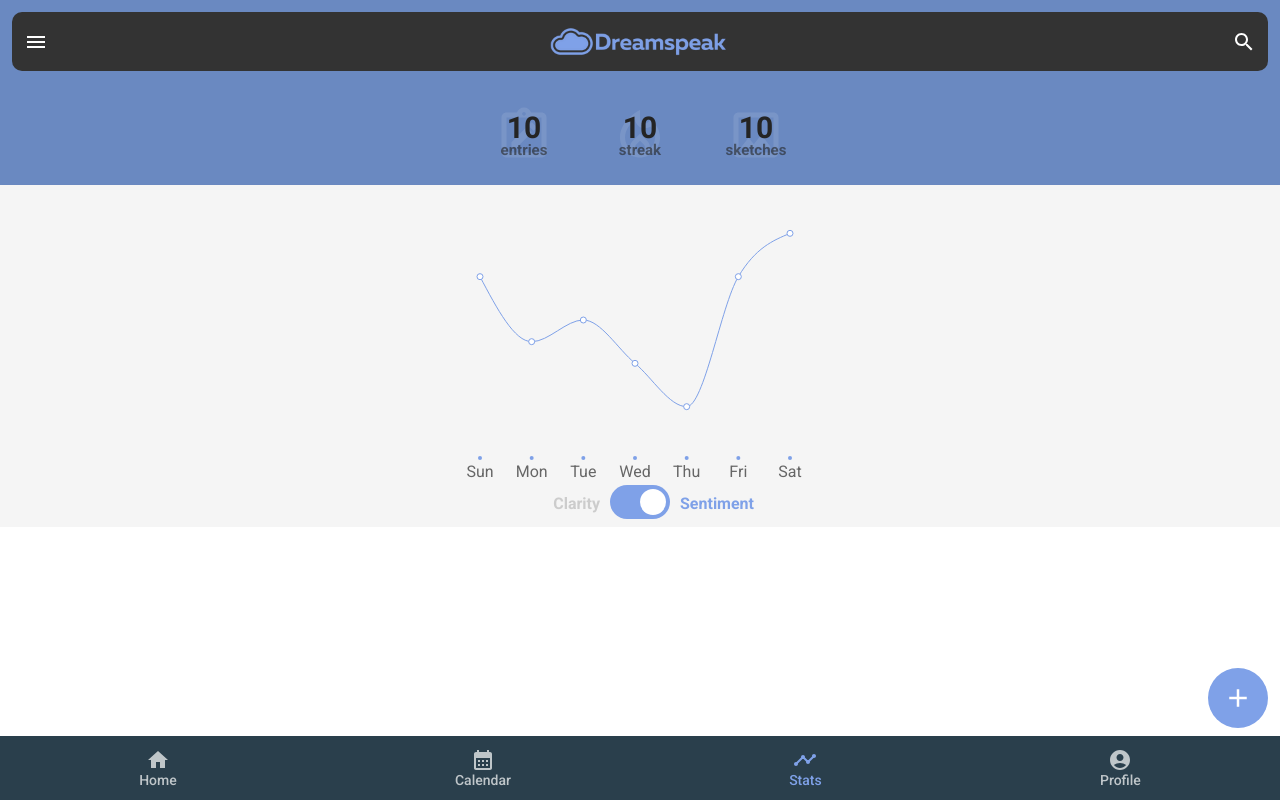
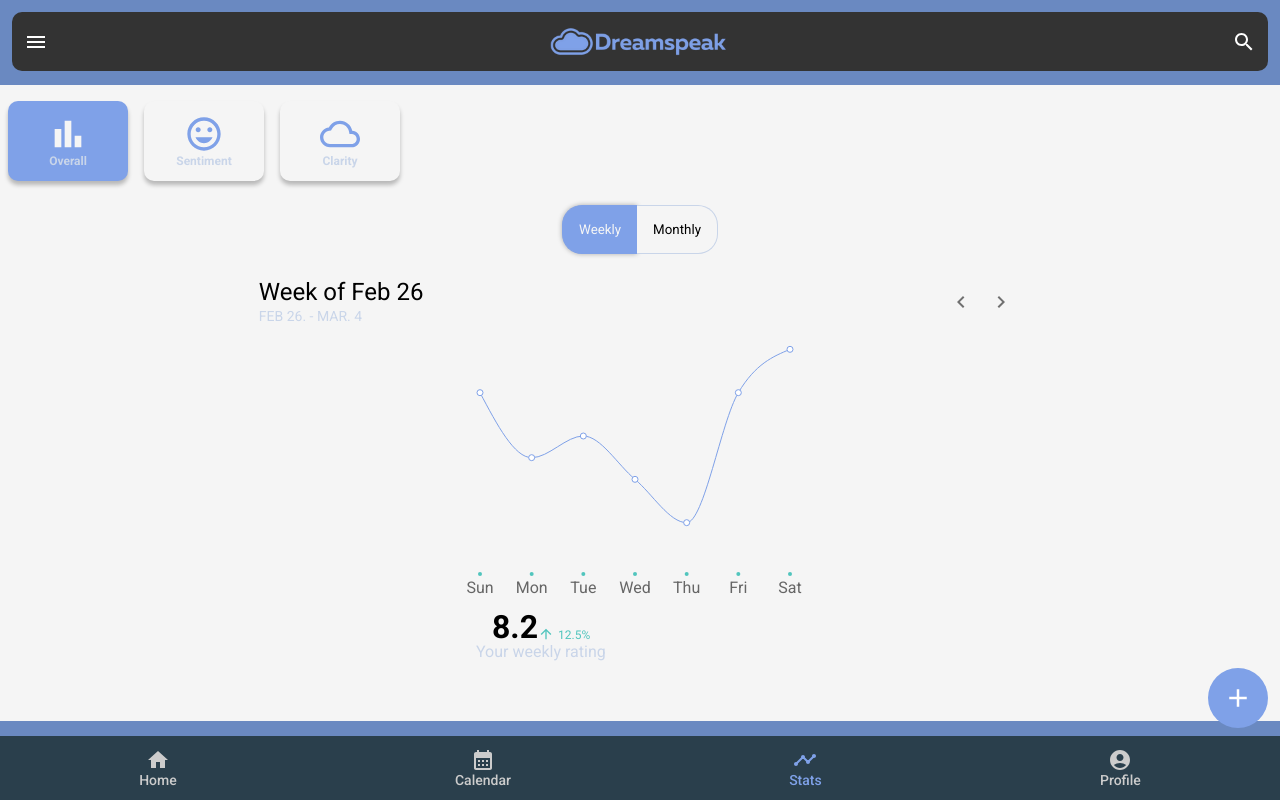
Before and after one commit to JacobLopez1/DreamSpeakApp, a React (Create React App) app: page /stats in a window 1280 px wide. Built offline with nearby package versions, Linux system fonts and the light colour scheme; the HTML template or start-up script is replaced by a standard one.

Commit message:
Stats Page Progress

```diff
--- a/src/components/CircularTick.jsx
+++ b/src/components/CircularTick.jsx
@@ -3,7 +3,7 @@ const CircularTick = (props) => {
 
   return (
     <g transform={`translate(${x},${y})`}>
-      <circle cx={0} cy={0} r={2} fill="#7FA1E8" />
+      <circle cx={0} cy={0} r={2} fill="#51c5bd" />
       <text x={0} y={3} dy={16} textAnchor="middle" fill="#666">{payload.value}</text>
     </g>
   );
--- a/src/components/GraphSection.css
+++ b/src/components/GraphSection.css
@@ -3,90 +3,135 @@
   flex-direction: column;
   align-items: center;
   justify-content: center;
+  background-color: #f5f5f5;
+}
+
+.graph_buttons {
+  display: flex;
+  align-items: center;
+  padding-top: 16px;
+  padding-bottom: 8px;
+  margin: 0 auto;
+  width: 100vw;
+}
+
+.graph_button {
+  display: flex;
+  flex-direction: column;
+  align-items: center;
+  justify-content: center;
+  width: 120px;
+  height: 80px;
+  margin: 0 8px;
+  background-color: #f5f5f5;
+  border-radius: 10px;
+  border: none;
+  color: #c9d5e9;
+  font-weight: bold;
+  font-size: 12px;
+  /* drop shadow on bottom */
+  box-shadow: 0px 4px 4px rgba(0, 0, 0, 0.25);
+}
+
+.active {
+  background-color: #7FA1E8;
+}
+
+.active > .MuiSvgIcon-root {
+  color: #f5f5f5 !important;
+}
+
+.graph_button > .MuiSvgIcon-root {
+  margin: 0 8px;
+  height: 40px;
+  width: 40px;
+  color: #7FA1E8;
+}
+
+.graph_week-selection {
+  display: flex;
+  flex-direction: row;
+  align-items: center;
+  justify-content: space-around;
   width: 100%;
   height: 100%;
+  margin-top: 8px;
+  margin-bottom: -24px;
   background-color: #f5f5f5;
-  /* Drop Shadow on top and bottom */
-    box-shadow: 0px 4px 4px rgba(0, 0, 0, 0.25);
+  z-index: 999;
 }
 
-.switch {
-  position: relative;
-  display: inline-block;
-  width: 60px;
-  height: 34px;
-  margin-bottom: 8px;
+.graph_week-title {
+  font-size: 24px;
 }
 
-.switch input {
-  opacity: 0;
-  width: 0;
-  height: 0;
+.graph_week-dates {
+  font-size: 14px;
+  color: #c9d5e9
 }
 
-.slider {
-  position: absolute;
-  cursor: pointer;
-  top: 0;
-  left: 0;
-  right: 0;
-  bottom: 0;
-  background-color: #7FA1E8;
-  -webkit-transition: 0.4s;
-  transition: 0.4s;
+.graph_time-selection {
+  margin-top: 16px;
+  margin-bottom: 16px;
+}
+.graph_time-button--left {
+  padding: 16px;
+  border-radius: 20px 0 0 20px;
+  background-color: #f5f5f5;
+  border: 1px solid #c9d5e9;
+  border-right: none;
 }
 
-.slider:before {
-  position: absolute;
-  content: "";
-  height: 26px;
-  width: 26px;
-  left: 4px;
-  bottom: 4px;
-  background-color: white;
-  -webkit-transition: 0.4s;
-  transition: 0.4s;
+.graph_time-button--right {
+  padding: 16px;
+  border-radius: 0 20px 20px 0;
+  background-color: #f5f5f5;
+  border: 1px solid #c9d5e9;
+  border-left: none;
 }
 
-input:checked + .slider + .switch-text--before {
-    color: #CCC;
+.graph_time-button--left.active {
+  background-color: #7FA1E8;
+  color: #f5f5f5;
+  border-color: #7FA1E8;
+  border-right: none;
+  box-shadow: 0px 0px 5px 0px rgba(0, 0, 0, 0.3);
 }
 
-input:checked + .slider + .switch-text--before + .switch-text--after {
-    color: #7FA1E8;
+.graph_time-button--right.active {
+  background-color: #7FA1E8;
+  color: #f5f5f5;
+  border-color: #7FA1E8;
+  border-left: none;
+  box-shadow: 0px 0px 5px 0px rgba(0, 0, 0, 0.3);
 }
 
-input:focus + .slider {
-  box-shadow: 0 0 1px #7FA1E8;
+.graph-section-score {
+  margin-top: 12px;
+  margin-bottom: 60px;
+  margin-left: 16px;
 }
 
-input:checked + .slider:before {
-  -webkit-transform: translateX(26px);
-  -ms-transform: translateX(26px);
-  transform: translateX(26px);
+.graph-section-score-title {
+  font-size: 32px;
+  font-weight: bold;
+  vertical-align: bottom;
+  line-height: 0.9;
+  margin-left: 16px;
 }
 
-/* Rounded sliders */
-.slider.round {
-  border-radius: 34px;
+.graph-section-score-percent {
+  color: #51c5bd;
+  vertical-align: bottom;
+  font-size: 12px;
+  margin-left: -4px;
 }
 
-.slider.round:before {
-  border-radius: 50%;
+.graph-section-score-percent > .MuiSvgIcon-root{
+  vertical-align: bottom;
+  height: 16px;
 }
 
-.switch-text--before {
-    position: absolute;
-    right: 70px;
-    top: 25%;
-    color: #7FA1E8;
-    font-weight: bold;
+.graph-section-score-message {
+  color: #c9d5e9;
 }
-
-.switch-text--after {
-    position: absolute;
-    left: 70px;
-    top: 25%;
-    color: #CCC;
-    font-weight: bold;
-}
--- a/src/components/GraphSection.jsx
+++ b/src/components/GraphSection.jsx
@@ -1,15 +1,14 @@
 import React, { useState } from "react";
-import {
-  LineChart,
-  Line,
-  XAxis,
-  YAxis,
-  CartesianGrid,
-  Tooltip,
-  Legend,
-} from "recharts";
+import { LineChart, Line, XAxis, Tooltip, Legend } from "recharts";
 import CircularTick from "./CircularTick";
 import "./GraphSection.css";
+import BarChartIcon from "@mui/icons-material/BarChart";
+import MoodIcon from "@mui/icons-material/Mood";
+import CloudOutlinedIcon from "@mui/icons-material/CloudOutlined";
+import KeyboardArrowLeftIcon from "@mui/icons-material/KeyboardArrowLeft";
+import KeyboardArrowRightIcon from "@mui/icons-material/KeyboardArrowRight";
+import IconButton from "@mui/material/IconButton";
+import ArrowUpwardIcon from '@mui/icons-material/ArrowUpward';
 
 const GraphSection = () => {
   const [data, setData] = useState([
@@ -31,6 +30,51 @@ const GraphSection = () => {
   const chartData = data.slice(-7); // only show last 6 data points
   return (
     <div className="graph-section">
+      <div className="graph_buttons">
+        <button
+          className="graph_button active"
+          onClick={() => handleDisplayChange("sentiment")}
+        >
+          <BarChartIcon />
+          Overall
+        </button>
+        <button
+          className="graph_button"
+          onClick={() => handleDisplayChange("sentiment")}
+        >
+          <MoodIcon />
+          Sentiment
+        </button>
+        <button
+          className="graph_button"
+          onClick={() => handleDisplayChange("sentiment")}
+        >
+          <CloudOutlinedIcon />
+          Clarity
+        </button>
+      </div>
+
+      <div className="graph_time-selection">
+        <button className="graph_time-button--left active">Weekly</button>
+        <button className="graph_time-button--right">Monthly</button>
+      </div>
+
+      <div className="graph_week-selection">
+        <div className="graph_week-of">
+          <span className="graph_week-title">Week of Feb 26</span>
+          <br />
+          <span className="graph_week-dates">FEB 26. - MAR. 4</span>
+        </div>
+        <div className="graph_week-buttons">
+          <IconButton>
+            <KeyboardArrowLeftIcon />
+          </IconButton>
+          <IconButton>
+            <KeyboardArrowRightIcon />
+          </IconButton>
+        </div>
+      </div>
+      <div className="linechart">
         <LineChart
           width={360}
           height={300}
@@ -51,22 +95,10 @@ const GraphSection = () => {
           <Tooltip />
           <Line type="monotone" dataKey={display} stroke="#7FA1E8" />
         </LineChart>
-
-      <div className="switch">
-        <label className="switch-label">
-          <input
-            type="checkbox"
-            onChange={() =>
-              handleDisplayChange(
-                display === "sentiment" ? "clarity" : "sentiment"
-              )
-            }
-            checked={display === "sentiment"}
-          />
-          <span className="slider round"></span>
-          <label className="switch-text--before">Clarity</label>
-          <span className="switch-text--after">Sentiment</span>
-        </label>
+        <div className="graph-section-score">
+          <span className="graph-section-score-title">8.2</span><span className="graph-section-score-percent"><ArrowUpwardIcon />12.5%</span><br />
+          <span className="graph-section-score-message">Your weekly rating</span>
+        </div>
       </div>
     </div>
   );
--- a/src/components/Navigation.css
+++ b/src/components/Navigation.css
@@ -14,11 +14,10 @@
     justify-content: center;
     align-items: center;
     text-decoration: none;
-    color: #fff;
+    color: #CCC;
     font-size: 14px;
     font-weight: 500;
     padding: 12px;
-    opacity: 70%;
 }
 
 .selected {
--- a/src/index.css
+++ b/src/index.css
@@ -11,7 +11,6 @@ html,
 body {
   min-width: 100%;
   min-height: 100%;
-  overflow-x: hidden;
 }
 
 /* Mobile Styles */
--- a/src/pages/Profile.css
+++ b/src/pages/Profile.css
@@ -0,0 +1,44 @@
+.badges {
+    width: 100%;
+    display: flex;
+    justify-content: center;
+}
+
+.badges > .badge {
+    margin: 0 8px;
+}
+
+.badge {
+    display: flex;
+    flex-direction: column;
+    justify-content: center;
+    align-items: center;
+    width: 100px;
+    height: 100px;
+    color: #CCC;
+    font-size: 20px;
+    font-weight: bold;
+    padding: 12px;
+}
+
+.badge > .MuiSvgIcon-root {
+    position: absolute;
+    height: 60px;
+    width: 60px;
+    opacity: 40%;
+}
+
+.badge-num {
+    font-size: 30px;
+    font-weight: bold;
+    color: #242424;
+    z-index: 999;
+    line-height: 1;
+}
+
+.badge-title {
+    font-size: 15px;
+    opacity: 60%;
+    line-height: 1;
+    color: #242424;
+}
--- a/src/pages/Profile.jsx
+++ b/src/pages/Profile.jsx
@@ -2,18 +2,22 @@ import React from 'react';
 import AddToJournalButton from '../components/AddToJournalButton';
 import Navigation from '../components/Navigation';
 import SearchBar from '../components/SearchBar';
-import building from '../assets/building.png';
+import './Profile.css'
+import NoteAltOutlinedIcon from '@mui/icons-material/NoteAltOutlined';
+import LocalFireDepartmentOutlinedIcon from '@mui/icons-material/LocalFireDepartmentOutlined';
+import ImageOutlinedIcon from '@mui/icons-material/ImageOutlined';
 
 const Profile = (active) => {
     return (
-        <div>
-            <div className="upper" style={{position: "fixed", height: "85px", zIndex: "999", backgroundColor: "transparent"}}>
+        <div class>
+            <div className="upper" style={{height: "85px", zIndex: "999", backgroundColor: "transparent", top: "0"}}>
                 <SearchBar />
             </div>
 
-            <div style={{position: "absolute", right: "20px", top: "20%"}}>
-                <img src={building} alt="building" style={{width: "300px", height: "250px"}}/>
-                <h1 style={{textAlign: "center"}}>Building...</h1>
+            <div className="badges">
+                <div className="badge"><NoteAltOutlinedIcon /><span className="badge-num">10</span><span className="badge-title">entries</span></div>
+                <div className="badge"><LocalFireDepartmentOutlinedIcon /><span className="badge-num">10</span><span className="badge-title">streak</span></div>
+                <div className="badge"><ImageOutlinedIcon /><span className="badge-num">10</span><span className="badge-title">sketches</span></div>
             </div>
 
             <Navigation selected={active}/>
--- a/src/pages/Stats.css
+++ b/src/pages/Stats.css
@@ -1,48 +1,7 @@
 .stats {
     background-color: #6A89C1;
+    max-width: 100vw;
+    max-height: 100vh;
+    height: 100vh;
+    overflow: auto;
 }
-
-.badges {
-    width: 100%;
-    display: flex;
-    justify-content: center;
-}
-
-.badges > .badge {
-    margin: 0 8px;
-}
-
-.badge {
-    display: flex;
-    flex-direction: column;
-    justify-content: center;
-    align-items: center;
-    width: 100px;
-    height: 100px;
-    color: #fff;
-    font-size: 20px;
-    font-weight: bold;
-    padding: 12px;
-}
-
-.badge > .MuiSvgIcon-root {
-    position: absolute;
-    height: 60px;
-    width: 60px;
-    opacity: 10%;
-}
-
-.badge-num {
-    font-size: 30px;
-    font-weight: bold;
-    color: #242424;
-    z-index: 999;
-    line-height: 1;
-}
-
-.badge-title {
-    font-size: 15px;
-    opacity: 60%;
-    line-height: 1;
-    color: #242424;
-}
--- a/src/pages/Stats.jsx
+++ b/src/pages/Stats.jsx
@@ -4,21 +4,12 @@ import GraphSection from '../components/GraphSection';
 import Navigation from '../components/Navigation';
 import SearchBar from '../components/SearchBar';
 import './Stats.css'
-import NoteAltOutlinedIcon from '@mui/icons-material/NoteAltOutlined';
-import LocalFireDepartmentOutlinedIcon from '@mui/icons-material/LocalFireDepartmentOutlined';
-import ImageOutlinedIcon from '@mui/icons-material/ImageOutlined';
 
 const Stats = (active) => {
     return (
         <div className='stats'>
-            <div className="upper" style={{height: "85px", zIndex: "999", backgroundColor: "transparent", top: "0"}}>
+            <div className="upper" style={{height: "85px", zIndex: "999", backgroundColor: "transparent", top: "0", overflow: "hidden", position: "relative"}}>
                 <SearchBar />
-            </div>
-
-            <div className="badges">
-                <div className="badge"><NoteAltOutlinedIcon /><span className="badge-num">10</span><span className="badge-title">entries</span></div>
-                <div className="badge"><LocalFireDepartmentOutlinedIcon /><span className="badge-num">10</span><span className="badge-title">streak</span></div>
-                <div className="badge"><ImageOutlinedIcon /><span className="badge-num">10</span><span className="badge-title">sketches</span></div>
             </div>
 
             <GraphSection />
```
Lines whose indentation alone changed are shown as unchanged.
